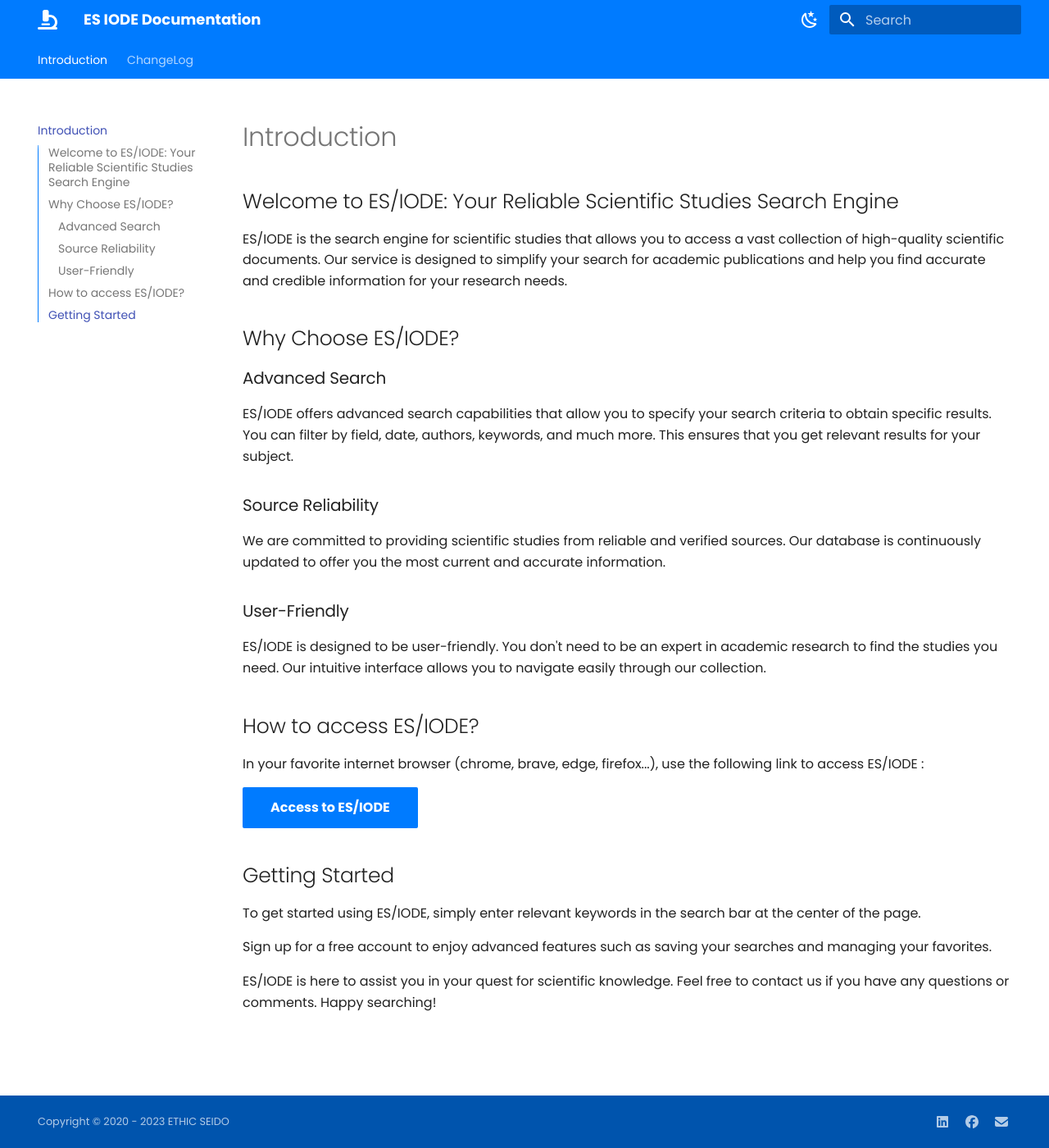
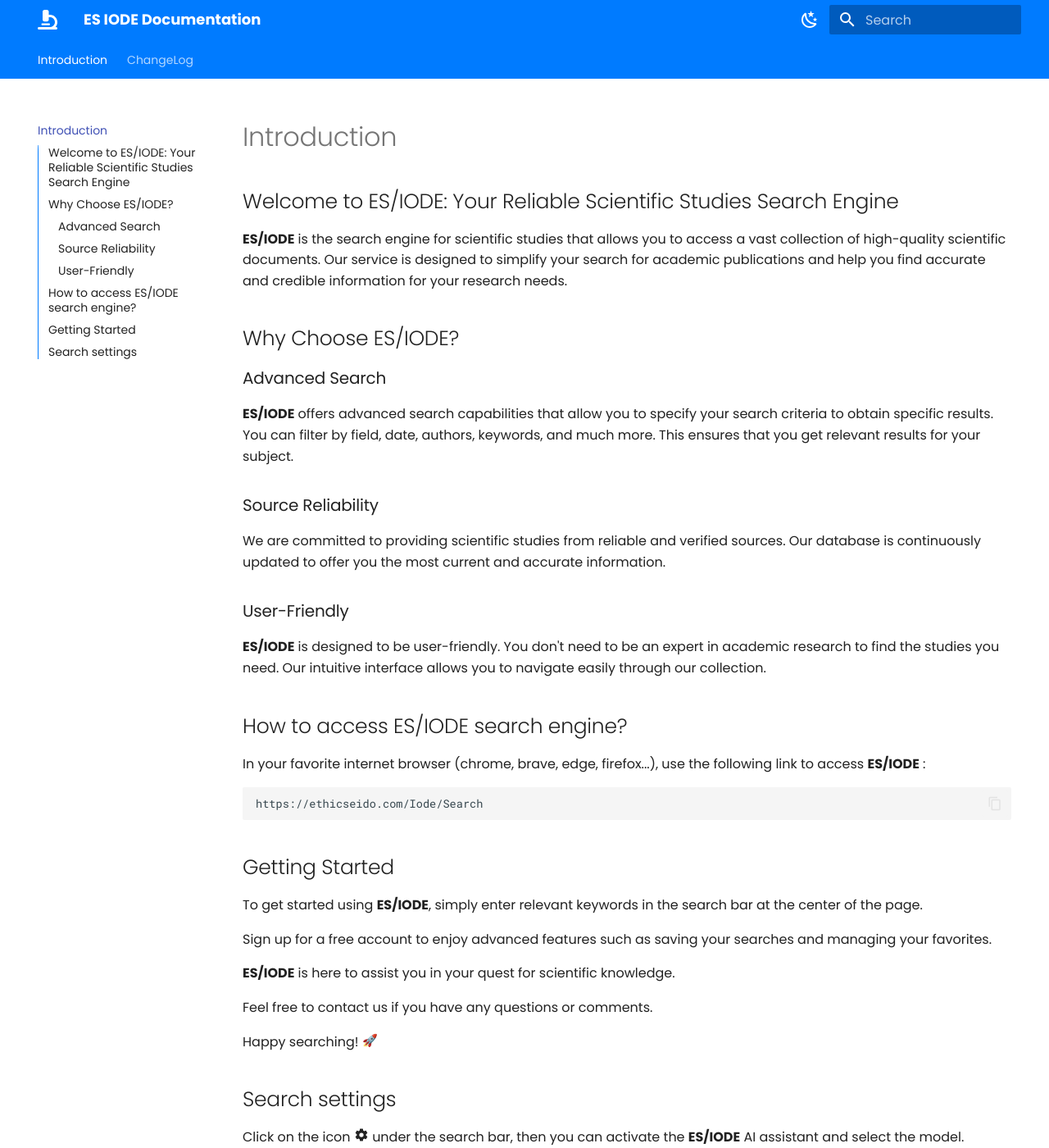
Before and after one commit to ethic-seido/iode_documentation, an MkDocs documentation site: the page built from docs/index.md, in a window 1280 px wide and 1400 px high. Shown: the whole window at 82% size. Built offline with MkDocs 1.6.1 and Material for MkDocs 9.7.7, drawn with Linux system fonts in a browser that asks for light colours; emoji names are drawn with the system emoji font; some of the changed text lies outside the part shown.

Commit message:
addition of the "search settings" paragraph

````diff
--- a/docs/index.md
+++ b/docs/index.md
@@ -2,30 +2,45 @@
 
 ## Welcome to ES/IODE: Your Reliable Scientific Studies Search Engine
 
-ES/IODE is the search engine for scientific studies that allows you to access a vast collection of high-quality scientific documents. Our service is designed to simplify your search for academic publications and help you find accurate and credible information for your research needs.
+__ES/IODE__ is the search engine for scientific studies that allows you to access a vast collection of high-quality scientific documents. Our service is designed to simplify your search for academic publications and help you find accurate and credible information for your research needs.
 
 ## Why Choose ES/IODE?
 
 ### Advanced Search
-ES/IODE offers advanced search capabilities that allow you to specify your search criteria to obtain specific results. You can filter by field, date, authors, keywords, and much more. This ensures that you get relevant results for your subject.
+__ES/IODE__ offers advanced search capabilities that allow you to specify your search criteria to obtain specific results. You can filter by field, date, authors, keywords, and much more. This ensures that you get relevant results for your subject.
 
 ### Source Reliability
 We are committed to providing scientific studies from reliable and verified sources. Our database is continuously updated to offer you the most current and accurate information.
 
 ### User-Friendly
-ES/IODE is designed to be user-friendly. You don't need to be an expert in academic research to find the studies you need. Our intuitive interface allows you to navigate easily through our collection.
+__ES/IODE__ is designed to be user-friendly. You don't need to be an expert in academic research to find the studies you need. Our intuitive interface allows you to navigate easily through our collection.
 
-## How to access ES/IODE?
+## How to access ES/IODE search engine?
 
-In your favorite internet browser (chrome, brave, edge, firefox...), use the following link to access ES/IODE :
+In your favorite internet browser (chrome, brave, edge, firefox...), use the following link to access __ES/IODE__ :
 
-[Access to ES/IODE](https://ethicseido.com/Iode/Iode){ .md-button .md-button--primary}
-
+<!-- [Access to __ES/IODE__](https://ethicseido.com/Iode/Search){ .md-button .md-button--primary} -->
+```
+https://ethicseido.com/Iode/Search
+```
 
 ## Getting Started
 
-To get started using ES/IODE, simply enter relevant keywords in the search bar at the center of the page.
+To get started using __ES/IODE__, simply enter relevant keywords in the search bar at the center of the page.
 
 Sign up for a free account to enjoy advanced features such as saving your searches and managing your favorites.
 
-ES/IODE is here to assist you in your quest for scientific knowledge. Feel free to contact us if you have any questions or comments. Happy searching!
+__ES/IODE__ is here to assist you in your quest for scientific knowledge.
+
+Feel free to contact us if you have any questions or comments.
+
+Happy searching! :rocket:
+
+## Search settings
+
+Click on the icon :material-cog: under the search bar, then you can activate the __ES/IODE__ AI assistant and select the model.
+
+- __bright__ model: This model aims to assist researchers and provide reliable scientific answers
+- __genius__ model: This model aims to assist experienced researchers and provide reliable, very technical scientific answers.
+
+The __ES/IODE AI__ Assistant is a generative artificial intelligence that we have designed to help you delve deeper into your scientific research topics while providing assistance in their progress and understanding.
--- a/mkdocs.yml
+++ b/mkdocs.yml
@@ -85,3 +85,6 @@
   - pymdownx.details
   - toc:
       permalink: true
+  - pymdownx.emoji:
+      emoji_index: !!python/name:material.extensions.emoji.twemoji
+      emoji_generator: !!python/name:material.extensions.emoji.to_svg
````
